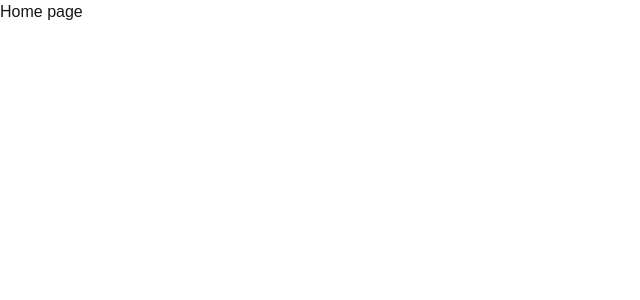
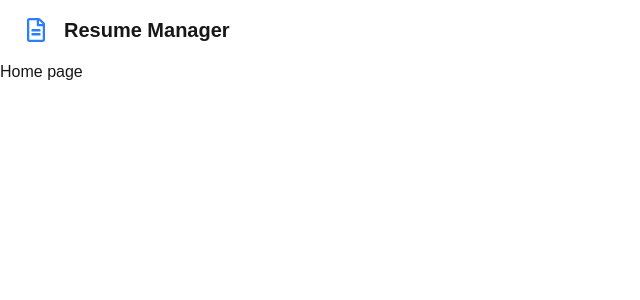
Before and after one commit to classmate-projects/cvin, a Next.js app: page / in a window 1280 px wide. Shown: the top 300 px of the page, without its empty margins (0-640 px from the left). Built offline with nearby package versions, Linux system fonts and the light colour scheme.

Commit message:
Add layout component, enhance Navbar with icons, and create UploadResume component

```diff
--- a/src/app/components/Navbar.jsx
+++ b/src/app/components/Navbar.jsx
@@ -1,8 +1,13 @@
+import { FileIcon } from "@/lib/icons"
+
 export default function Navbar () {
     return (
         <>
-            <header>
-
+            <header className=" flex px-6 py-4">
+                <div className=" flex items-center gap-4">
+                    <FileIcon className=" text-blue-500 text-2xl" />
+                    <h1 className=" text-xl font-semibold">Resume Manager</h1>
+                </div>
             </header>
         </>
     )
--- /dev/null
+++ b/src/app/components/UploadResume.jsx
@@ -0,0 +1,10 @@
+export default function UploadResume() {
+    return (
+        <div>
+            <div>
+                <h2>Manage Resumes</h2>
+                <button>Upload Resume</button>
+            </div>
+        </div>
+    )
+}
--- a/src/app/layout.js
+++ b/src/app/layout.jsx
@@ -1,5 +1,6 @@
 import { Geist, Geist_Mono } from "next/font/google";
 import "./globals.css";
+import Navbar from "./components/Navbar";
 
 const geistSans = Geist({
   variable: "--font-geist-sans",
@@ -22,6 +23,7 @@ export default function RootLayout({ children }) {
       <body
         className={`${geistSans.variable} ${geistMono.variable} antialiased`}
       >
+        <Navbar />
         {children}
       </body>
     </html>
--- /dev/null
+++ b/src/lib/icons.js
@@ -0,0 +1,2 @@
+export {FaRegFileAlt as FileIcon} from "react-icons/fa"
+export { FiFilePlus  as FileAddIcon } from "react-icons/fi"
```
